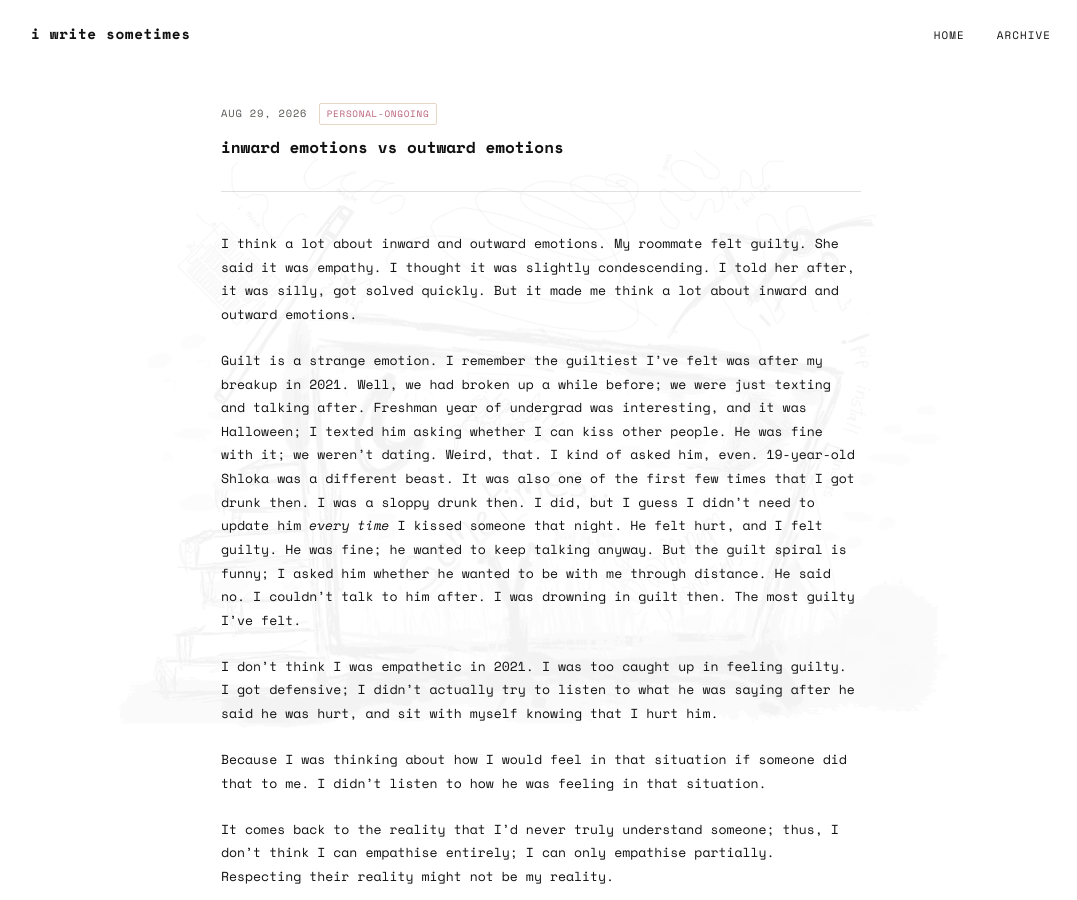
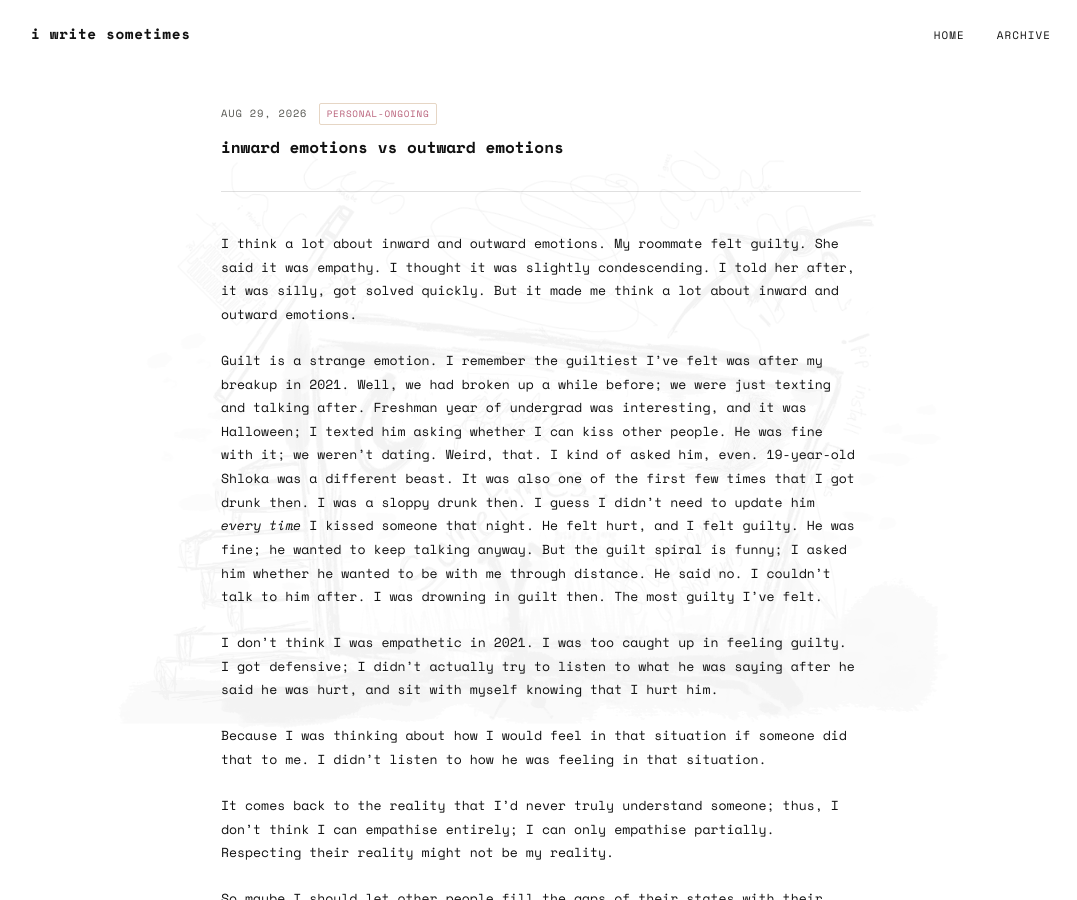
Before and after one commit to shlokamohanty/i-write-sometimes, a Jekyll site: the page built from _posts/2026-08-29-inward-outward.md, in a window 1280 px wide and 900 px high. Shown: the whole window, without its empty margins (99-1176 px from the left). Built offline with Jekyll 4.4.1, drawn with Linux system fonts in a browser that asks for light colours; some web fonts are replaced.

Commit message:
bhbhbh
iubibbu

```diff
--- a/_posts/2026-08-29-inward-outward.md
+++ b/_posts/2026-08-29-inward-outward.md
@@ -8,7 +8,7 @@ tags: personal-ongoing
 
 I think a lot about inward and outward emotions. My roommate felt guilty. She said it was empathy. I thought it was slightly condescending. I told her after, it was silly, got solved quickly. But it made me think a lot about inward and outward emotions.
 
-Guilt is a strange emotion. I remember the guiltiest I've felt was after my breakup in 2021. Well, we had broken up a while before; we were just texting and talking after. Freshman year of undergrad was interesting, and it was Halloween; I texted him asking whether I can kiss other people. He was fine with it; we weren't dating. Weird, that. I kind of asked him, even. 19-year-old Shloka was a different beast. It was also one of the first few times that I got drunk then. I was a sloppy drunk then. I did, but I guess I didn't need to update him *every time* I kissed someone that night. He felt hurt, and I felt guilty. He was fine; he wanted to keep talking anyway. But the guilt spiral is funny; I asked him whether he wanted to be with me through distance. He said no. I couldn't talk to him after. I was drowning in guilt then. The most guilty I've felt.
+Guilt is a strange emotion. I remember the guiltiest I've felt was after my breakup in 2021. Well, we had broken up a while before; we were just texting and talking after. Freshman year of undergrad was interesting, and it was Halloween; I texted him asking whether I can kiss other people. He was fine with it; we weren't dating. Weird, that. I kind of asked him, even. 19-year-old Shloka was a different beast. It was also one of the first few times that I got drunk then. I was a sloppy drunk then. I guess I didn't need to update him *every time* I kissed someone that night. He felt hurt, and I felt guilty. He was fine; he wanted to keep talking anyway. But the guilt spiral is funny; I asked him whether he wanted to be with me through distance. He said no. I couldn't talk to him after. I was drowning in guilt then. The most guilty I've felt.
 
 I don't think I was empathetic in 2021. I was too caught up in feeling guilty. I got defensive; I didn’t actually try to listen to what he was saying after he said he was hurt, and sit with myself knowing that I hurt him.
 
```
Also changed, not shown: _posts/.obsidian/workspace.json (+4 -4 lines), _posts/2026-08-24-curiosity-and-wonder.md (+2 -0 lines), _posts/2026-08-31-thesis-readings.md (+1 -1 lines).
